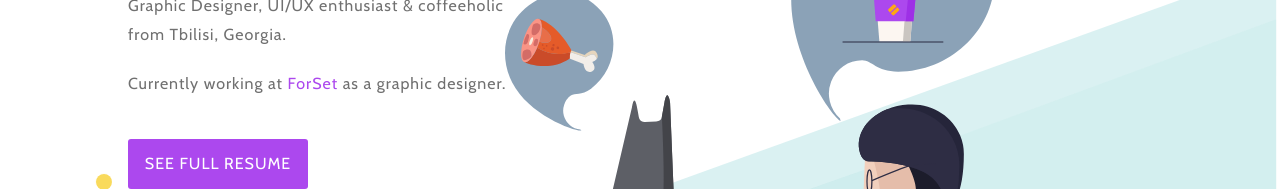
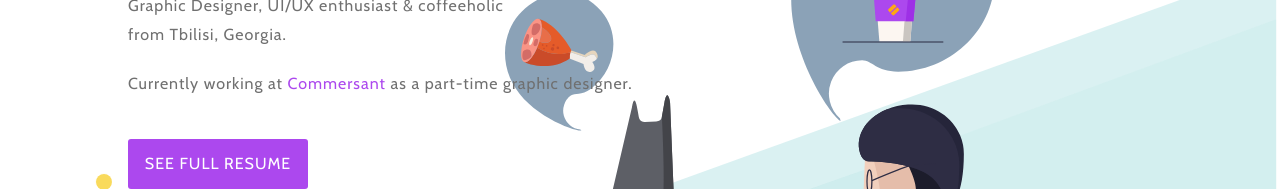
Before and after one commit to dgpw/dgpw.github.io, a plain HTML site: page index.html in a window 1280 px wide. Shown: the part 272-461 px from the top of the page. Drawn offline with nearby package versions, Linux system fonts and the light colour scheme.

Commit message:
little update
Little bit update

```diff
--- a/index.html
+++ b/index.html
@@ -23,7 +23,7 @@
                 <h2>Nick Paatashvili (a.k.a. DigitalPow)</h2>
                 <p>Graphic Designer, UI/UX enthusiast & coffeeholic
                   <br/>from Tbilisi, Georgia.</p>
-                  <p>Currently working at <a href="https://www.forset.ge" target="_blank">ForSet</a> as a graphic designer.</p>
+                  <p>Currently working at <a href="https://www.commersant.ge" target="_blank">Commersant</a> as a part-time graphic designer.</p>
                   <a class="see" href="Nick_Paatashvili_CV.pdf" target="_blank">
                     <div class="full_btn">
                       SEE FULL RESUME
```
Also changed, not shown: 1 other file.
